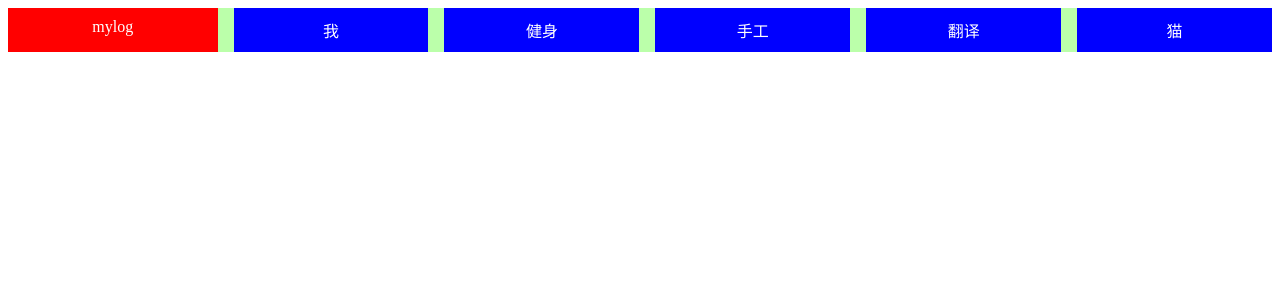
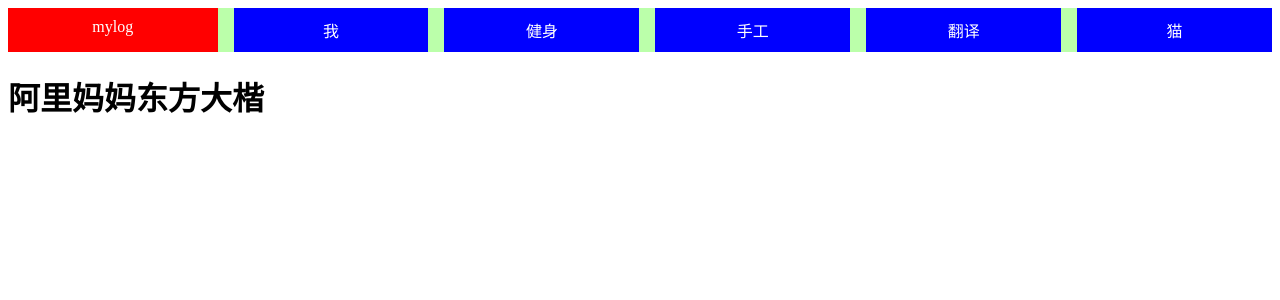
Before and after one commit to AvailableUser1/My_Project_Vue, a Vue app in the folder MyFirstWebsite/vue-project/: page / in a window 1280 px wide. Shown: the top 300 px of the page. Built offline with nearby package versions, Linux system fonts and the light colour scheme; a web font is replaced by a local one.

Commit message:
设置全局字体

```diff
--- a/MyFirstWebsite/vue-project/src/App.vue
+++ b/MyFirstWebsite/vue-project/src/App.vue
@@ -13,4 +13,8 @@ console.log(navContentobj);
     <div>
     <Navbar :item="navContentobj"></Navbar>
     </div>
+    <h1>阿里妈妈东方大楷</h1>
 </template>
+<style>
+
+</style>
--- /dev/null
+++ b/MyFirstWebsite/vue-project/src/assets/global.css
@@ -0,0 +1,9 @@
+/* CDN 服务仅供平台体验和调试使用，平台不承诺服务的稳定性，企业客户需下载字体包自行发布使用并做好备份。 */
+@font-face {
+    font-family: 'iconfont';
+    src: url('./Alimama_DongFangDaKai_Regular.ttf') format('truetype');
+}
+
+html {
+   font-family: "iconfont"
+}
--- a/MyFirstWebsite/vue-project/src/main.js
+++ b/MyFirstWebsite/vue-project/src/main.js
@@ -1,3 +1,4 @@
 import { createApp } from 'vue'
 import App from './App.vue'
+import './assets/global.css'
 createApp(App).mount('#app')
```
Also changed, not shown: 1 other file (tests, documents, lock files or other folders).
